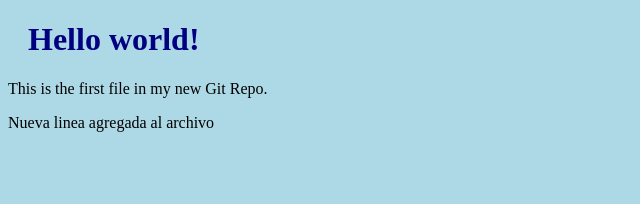
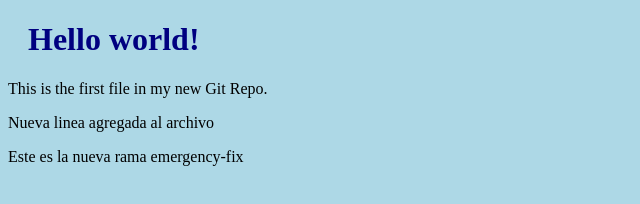
Before and after one commit to algues/Proyecto_Citas, a plain HTML site: page index.html in a window 1280 px wide. Shown: the whole page, without its empty margins (0-640 px from the left). Drawn offline with Linux system fonts and the light colour scheme.

Commit message:
modificamos index.thml en emergency-fix

```diff
--- a/index.html
+++ b/index.html
@@ -9,5 +9,6 @@
 <h1>Hello world!</h1>
 <p>This is the first file in my new Git Repo.</p>
 <p>Nueva linea agregada al archivo</p>
+<p>Este es la nueva rama emergency-fix</p>
 </body>
 </html>
```
